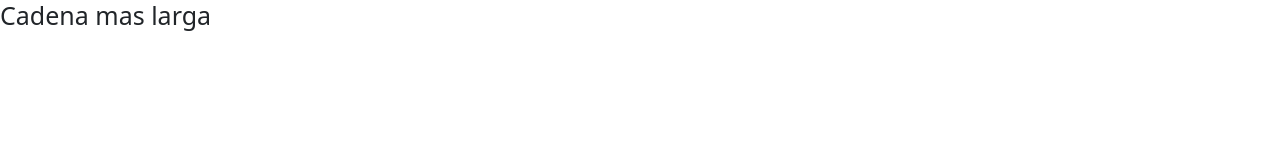
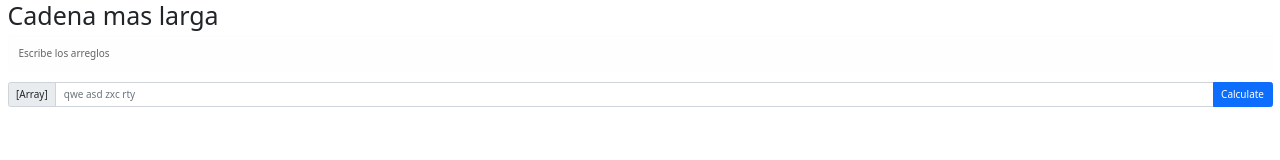
Before and after one commit to AngAven/platzi_master_largger_string, a website built with webpack: page public/index.html in a window 1280 px wide. Built offline with nearby package versions, Linux system fonts and the light colour scheme.

Commit message:
Lógica base
Comparación de longitud del arreglo actual contra el anterior que haya sido el mayor

```diff
--- a/public/index.html
+++ b/public/index.html
@@ -5,8 +5,18 @@
   <title>Cadena mas larga</title>
 </head>
 <body>
-<div id="main container-fluid">
+<div id="main" class="container-fluid">
   <h1>Cadena mas larga</h1>
+
+  <div class="alert alert-light" role="alert">
+    Escribe los arreglos
+  </div>
+  <div class="input-group mb-3">
+    <span class="input-group-text" id="basic-addon1">[Array]</span>
+    <input type="text" class="form-control full-array" placeholder="qwe asd zxc rty" aria-label="Username"
+           aria-describedby="basic-addon1">
+    <button type="button" class="btn btn-primary" onclick="maxArray()">Calculate</button>
+  </div>
 </div>
 </body>
 </html>
--- a/src/index.js
+++ b/src/index.js
@@ -1,4 +1,31 @@
 import '../node_modules/bootstrap/dist/css/bootstrap.css'
 import './styles/index.css'
 
-console.log('inicio')
+const maxArray = () => {
+  const fullArray = document
+    .querySelector('.full-array')
+    .value
+    .trim()
+    .split(' ')
+
+  let arrayMaxLengthPosition = 0
+
+  fullArray.forEach((element, index, array) => {
+    if (index > 0 ){
+      const actualElementLength = element.length
+
+      // Comparación entre el elemento actual, el que tuvo la cadena mas larga anteriormente
+      if (actualElementLength > array[arrayMaxLengthPosition].length){
+        arrayMaxLengthPosition = index
+      }
+
+      return
+    }
+
+    arrayMaxLengthPosition = index
+  })
+
+  console.log('El elemento con mayor número de caracteres es el: ',  fullArray[arrayMaxLengthPosition])
+}
+
+export default maxArray
```
